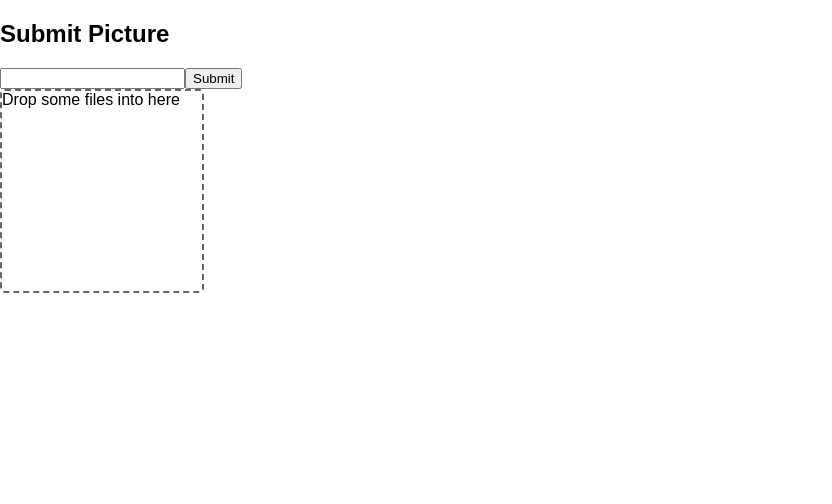
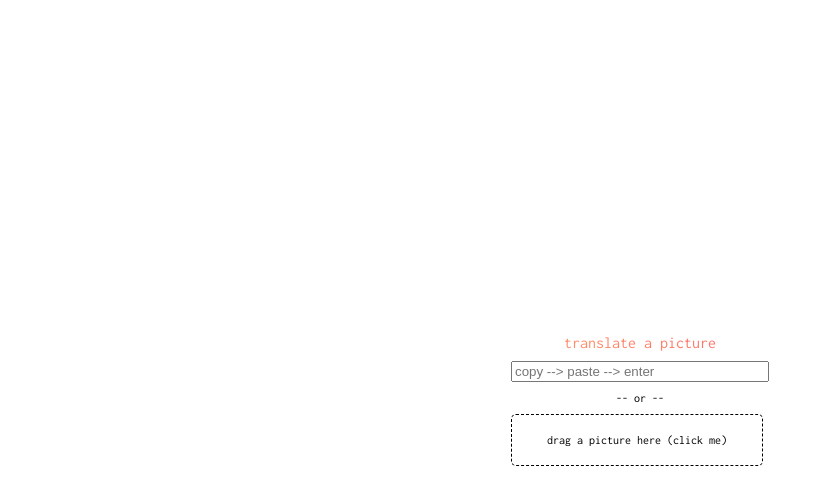
Before and after one commit to parpledrank/seethroughme, a React app: page / in a window 1280 px wide. Shown: the top 504 px of the page, without its empty margins (0-832 px from the left). Built offline with nearby package versions, Linux system fonts and the light colour scheme.

Commit message:
Stylistic changes for input page

```diff
--- a/public/index.html
+++ b/public/index.html
@@ -6,6 +6,7 @@
   </head>
   <body>
     <div id="container"></div>
+    <link href="https://fonts.googleapis.com/css?family=Inconsolata" rel="stylesheet">
     <script src="/bundles/bundle.js"></script>
   </body>
 </html>
--- a/src/components/Input/DragDrop.jsx
+++ b/src/components/Input/DragDrop.jsx
@@ -19,8 +19,8 @@ class DragDrop extends Component{
   render(){
     return (
       <div className="drop-zone">
-        <Dropzone onDrop={this.onDrop}>
-          <div className="drop-zone-text">Drop some files into here</div>
+        <Dropzone className="drop-zone-field" onDrop={this.onDrop}>
+          <div className="drop-zone-text">drag a picture here (click me)</div>
         </Dropzone>
       </div>
     )
--- a/src/components/Input/Input.jsx
+++ b/src/components/Input/Input.jsx
@@ -22,6 +22,7 @@ class Input extends Component {
   }
 
   handleClick(event){
+    event.preventDefault();
     this.props.changeParentUrl(this.state.url);
     this.setState({
       url: ''
@@ -30,19 +31,26 @@ class Input extends Component {
 
   render() {
     return (
-      <div className="input">
+      <div className="input-container">
         <div className="url-input">
-          <h2>Submit Picture</h2>
-            <input
-              className="url-input-field"
-              type="text"
-              value={this.state.url}
-              onChange={this.handleUrlUpdate}
-            />
-          <button className="btn url-submit" onClick={this.handleClick}>Submit</button>
+          <div className="input-header">translate a picture</div>
+
+          <div className="url-input-field">
+            <form onSubmit={this.handleClick}>
+              <input className="input"
+                type="text"
+                value={this.state.url}
+                onChange={this.handleUrlUpdate}
+                placeholder="copy --> paste --> enter"
+              />
+            </form>
+          </div>
+
+          <div className="input-separator">-- or --</div>
         </div>
 
-        <DragDrop changeParentUrl={this.props.changeParentUrl} />
+
+        <DragDrop className="dragdrop-input" changeParentUrl={this.props.changeParentUrl} />
       </div>
     );
   }
--- a/src/components/app.jsx
+++ b/src/components/app.jsx
@@ -63,7 +63,7 @@ class App extends React.Component {
 
   render() {
     return (
-      <div className="AppClass">
+      <div className="app-container">
         <Input
           parentUrl={this.state.parentUrl}
           changeParentUrl={this.changeParentUrl}
--- a/src/index.js
+++ b/src/index.js
@@ -29,7 +29,7 @@ class Root extends Component {
     const { children } = this.props;
 
     return (
-      <div>{ children && React.cloneElement(children, { setRootKeywords: this.setRootKeywords, keywords: this.state.keywords })}</div>
+      <div className="react-root">{ children && React.cloneElement(children, { setRootKeywords: this.setRootKeywords, keywords: this.state.keywords })}</div>
     )
   }
 }
--- a/src/styles/index.css
+++ b/src/styles/index.css
@@ -1,5 +1,86 @@
 body {
   margin: 0;
   padding: 0;
-  font-family: sans-serif;
+  font-family: 'Inconsolata', monospace;
 }
+
+html,
+body,
+#container,
+.react-root {
+  width: 100%;
+  height: 100%;
+}
+
+.app-container {
+  display: flex;
+  width: 100%;
+  height: 100%;
+  align-items: center;
+  justify-content: center;
+}
+
+.input-container {
+  display: flex;
+  flex-direction: column-reverse;
+  max-width: 50%;
+}
+.url-input {
+  display: flex;
+  align-items: center;
+  justify-content: center;
+  flex-direction: column;
+  order: 1;
+}
+
+.dragdrop-input {
+  order: 2;
+}
+
+
+/*--- flexbox for header and submit button center -------*/
+
+.input {
+  width: 250px;
+}
+
+.input-header {
+  order: 1;
+  margin: 0 0 10px 0;
+  background-image: -webkit-gradient( linear, left top, right top, color-stop(0, #ff9068), color-stop(1, #fd746c) );
+  background-image: gradient( linear, left top, right top, color-stop(0, #ff9068), color-stop(0.15, #fd746c) );
+  color:transparent;
+  -webkit-background-clip: text;
+  background-clip: text;
+}
+
+.url-input-field {
+  order: 2;
+}
+
+.input-separator {
+  order: 3;
+  margin: 10px;
+  font-size: .75em;
+}
+/*---- flexbox for dropzone text centering ------*/
+
+.drop-zone-field {
+  font-size: .75em;
+  width: 250px;
+  height: 50px;
+  border-style: dashed;
+  border-width: 1px;
+  border-radius: 5px;
+  display: flex;
+  align-items: center;
+  justify-content: center;
+}
+
+.drop-zone-field:hover {
+  cursor: pointer; cursor: hand;
+}
+
+.drop-zone-text {
+  order: 1;
+}
```
Also changed, not shown: bundles/bundle.js, 1 other file (tests, documents, lock files or other folders).
